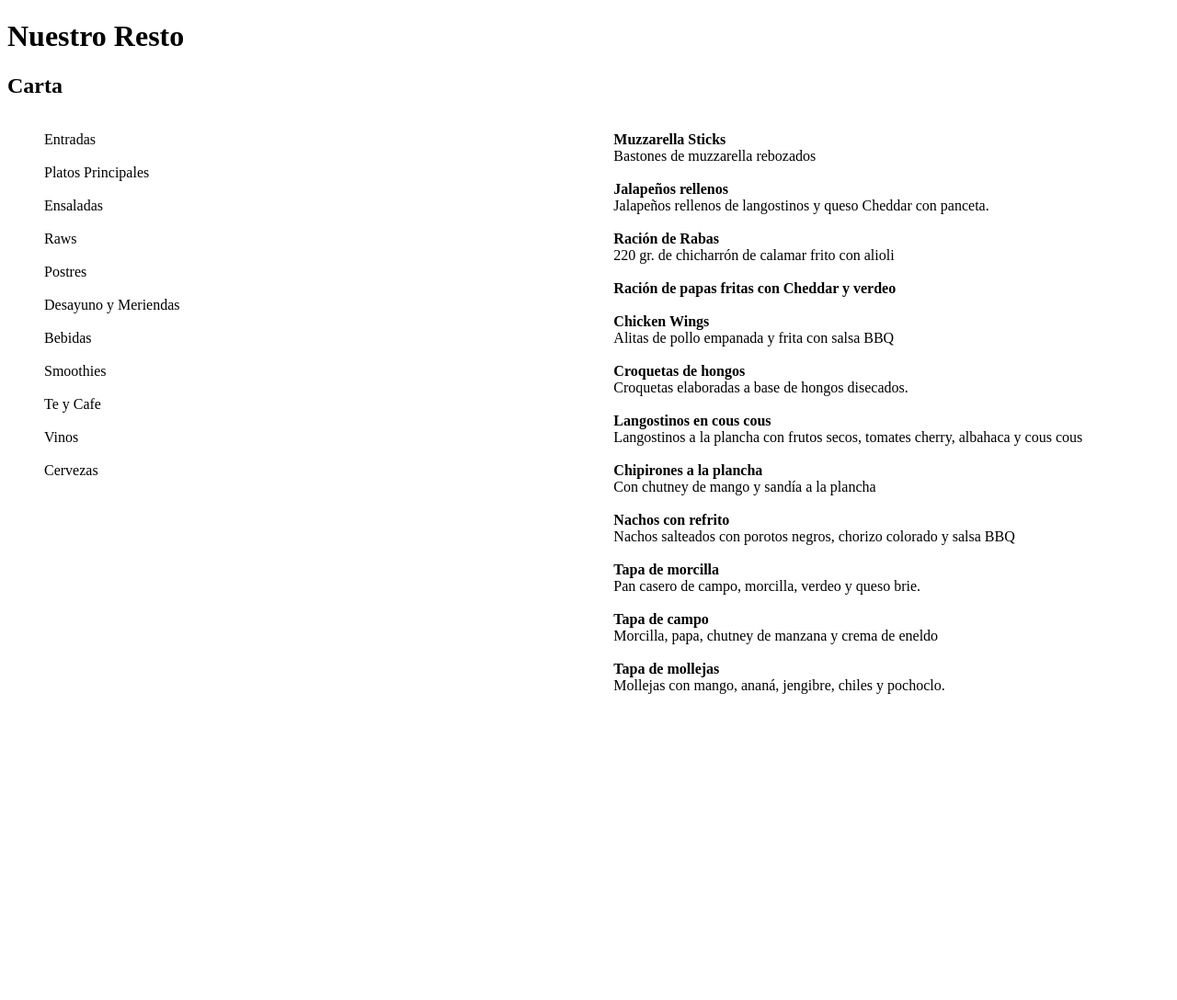
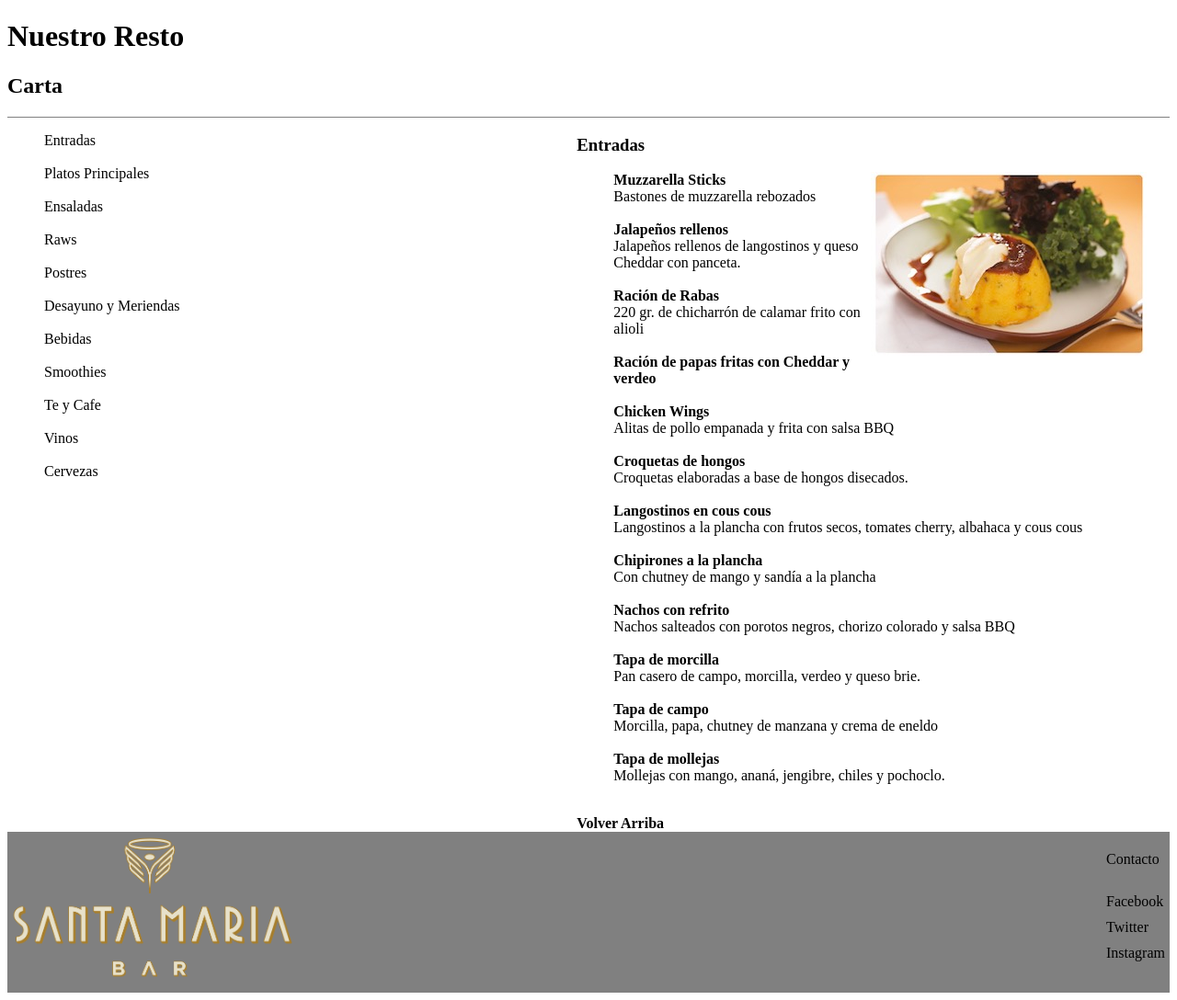
Before and after one commit to JTAlvarez/santa-maria, a plain HTML site: page index.html in a window 1280 px wide. Shown: the whole page at 92% size. Before the commit the page ends 800 px from the top, so only its background shows below. Drawn offline with Linux system fonts and the light colour scheme.

Commit message:
Styles fix 2

```diff
--- a/css/stylesheet.css
+++ b/css/stylesheet.css
@@ -1,37 +1,64 @@
 .main-header-container{
 display: block;
-
+border-bottom: 1px;
+border-bottom-color: gray;
+border-bottom-style: solid;
 }
 
+/* Menu Styles */
 .menu-parent-container{
     display: block;
     list-style-type:none;
     overflow: hidden;
     position: relative;
 }
-
 .menu-links-container{
-    display: inline-block;
+    float: left;
     width: 49%;
+}
+.menu-elements-container{
     float: left;
+    width: 49%;
 }
-
-.menu-elements-container{
-    display: inline-block;
-    width: 49%;
-    float: left;
-
-}
-
 ul.menu-elements{
     list-style-type: none;
-
 }
 .menu-links{
     list-style-type: none;
+}
+.menu-links li a{
+    color: black;
+    text-decoration-line: none;
+}
+.menu-elements-container a{
+    color: black;
+    text-decoration-line: none;
+    font-style: bold;
+}
+.menu-elements-container img{
+    float: right;
+}
+
+/* Footer Styles*/
+
+.footer-container{
+    display: block;
+    background-color: gray;
+    overflow: hidden;
+}
+.footer-img-container{
+    float: left;
+    overflow: auto;
+    width: 25%;
+}
+.footer-img-container img{
+    width: 100%;
+}
+.footer-links-container{
+    float: right;
 
 }
-.menu-links li a{
-    color: black !important;
-    text-decoration-line: none !important;
+.footer-links-container li{
+    list-style-type:none;
+    padding: 5px;
 }
--- a/index.html
+++ b/index.html
@@ -5,12 +5,12 @@
     <meta name="viewport" content="width=device-width, initial-scale=1.0">
     <meta http-equiv="X-UA-Compatible" content="ie=edge">
     <title>Menu Santa Maria</title>
-    <link rel="stylesheet" href="css/stylesheet.css">
+    <link rel="stylesheet" href="./css/stylesheet.css">
 </head>
 <body>
     <div class="container"><!-- Contenedor Body-->
     <div class="main-header-container"> <!-- Contenedor Titulo-->
-        <h1>Nuestro Resto</h1>
+        <h1 id="restaurant-name">Nuestro Resto</h1>
 
         <h2>Carta</h2>
 
@@ -36,6 +36,8 @@
         </div>
 
         <div class="menu-elements-container"> <!-- Contenedor de Elementos del Menu-->
+            <h3>Entradas</h3>
+            <img src="./img/foto-entradas.jpg" alt="entrada" class="imagen">
             <ul class="menu-elements">
                 <li><b>Muzzarella Sticks </b><br>
                     Bastones de muzzarella rebozados</li><br>
@@ -63,11 +65,27 @@
                 <li><b>Tapa de mollejas </b><br>
                     Mollejas con mango, ananá, jengibre, chiles y pochoclo.</li><br>
             </ul>
+            <a href="#restaurant-name"><b>Volver Arriba</b></a>
         </div>
     </div>
+        <div class="footer-container">
+            <footer>
+                <div class="footer-img-container">
+                    <img src="./img/logo-web.png" alt="logo">
+                </div>
 
-    <footer></footer>
+                <div class="footer-links-container">
+                    <ul>
+                        <li><a href=""></a>Contacto</li><br>
+                        <li><a href=""></a>Facebook</li>
+                        <li><a href=""></a>Twitter</li>
+                        <li><a href=""></a>Instagram</li>
+                    </ul>
 
+                </div>
+
+            </footer>
+        </div>
 </div>
 </body>
 </html>
```
Also changed, not shown: img/foto-entradas.jpg (added), img/foto-postre.jpg (added), img/foto-ppal.jpg (added), img/logo-web.png (added).
